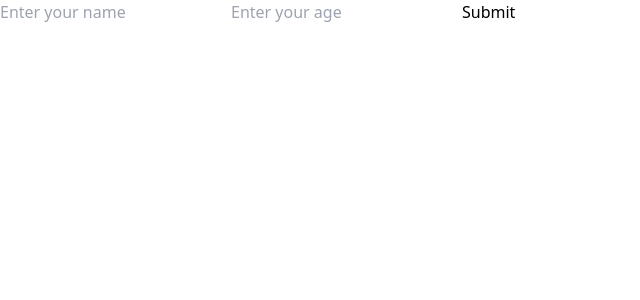
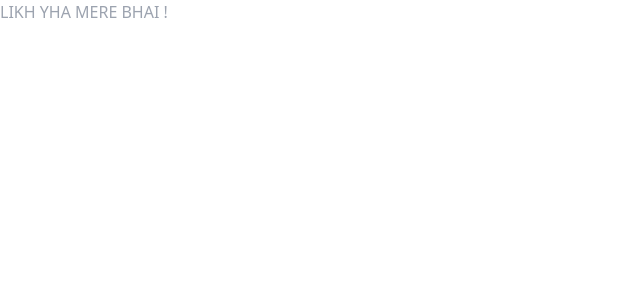
Before and after one commit to PURVIK-31/reactlearning, a React (Vite) app in the folder editingop/learnop/: page / in a window 1280 px wide. Shown: the top 300 px of the page, without its empty margins (0-640 px from the left). Built offline with nearby package versions, Linux system fonts and the light colour scheme.

Commit message:
working with useState hook~

```diff
--- a/editingop/learnop/src/App.jsx
+++ b/editingop/learnop/src/App.jsx
@@ -1,25 +1,14 @@
-import { useRef, useState } from 'react'
-import reactLogo from './assets/react.svg'
-import viteLogo from '/vite.svg'
-import './App.css'
-export default function App() {
-const handlesubmit = (event)=>{
-event.preventDefault();
-console.log(name.current.value,age.current.value);
-console.log("this concluded the first way of form handling through useref hook in react !")
-}
-const name = useRef(null)
-const age = useRef(null)
+import React, { useState } from 'react'
 
+function App() {
+  const [val,setval] = useState({name:""})
   return (
-  <>
-  <div className='m-4 p-3'>
-   <form action="" onSubmit={handlesubmit}>
-    <input ref={name} type="text" placeholder="Enter your name" />
-    <input ref={age} type="text" placeholder="Enter your age" />
-    <input type="submit" />
-   </form>
-   </div>
- </>
+    <div className='m-4 p-7'>
+      <form action="">
+        <input onChange={(e)=>{console.log(e.target.value)}} type="text" placeholder= 'LIKH YHA MERE BHAI !' />
+      </form>
+    </div>
   )
 }
+
+export default App
```
